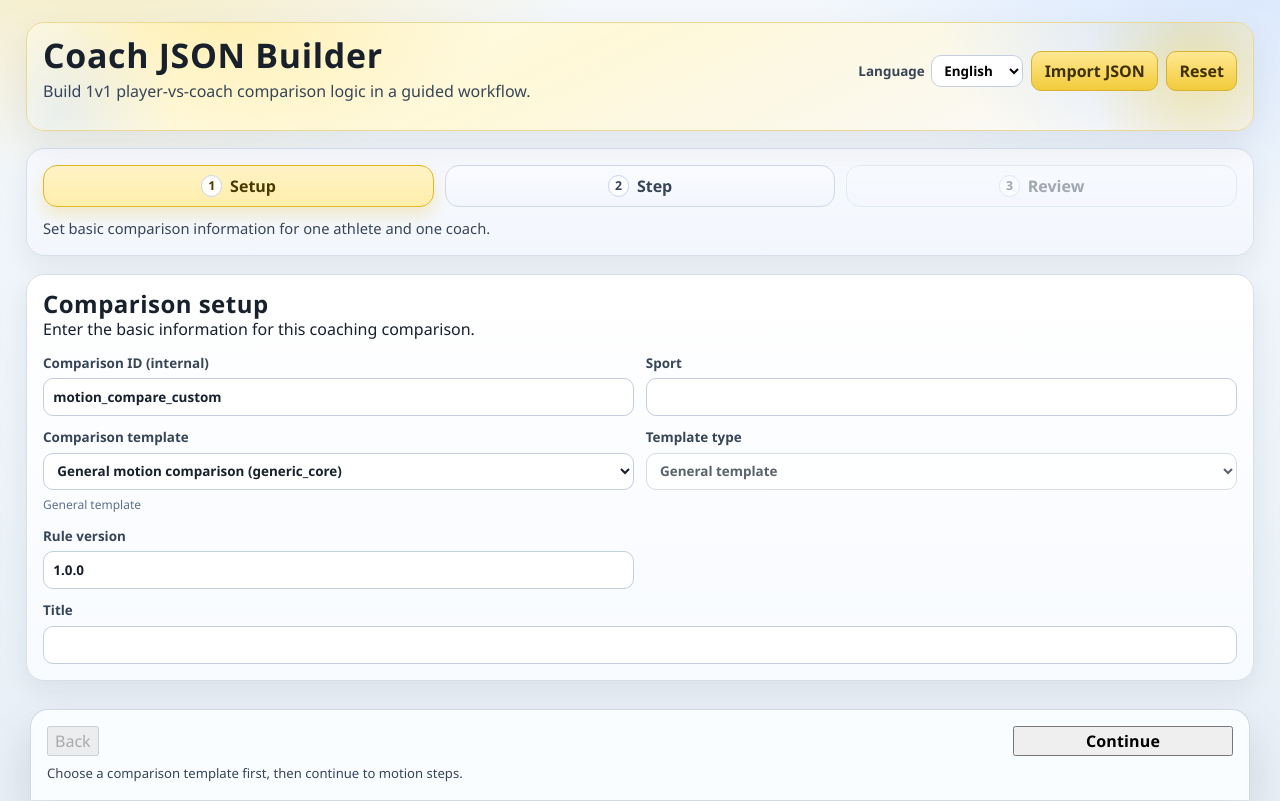
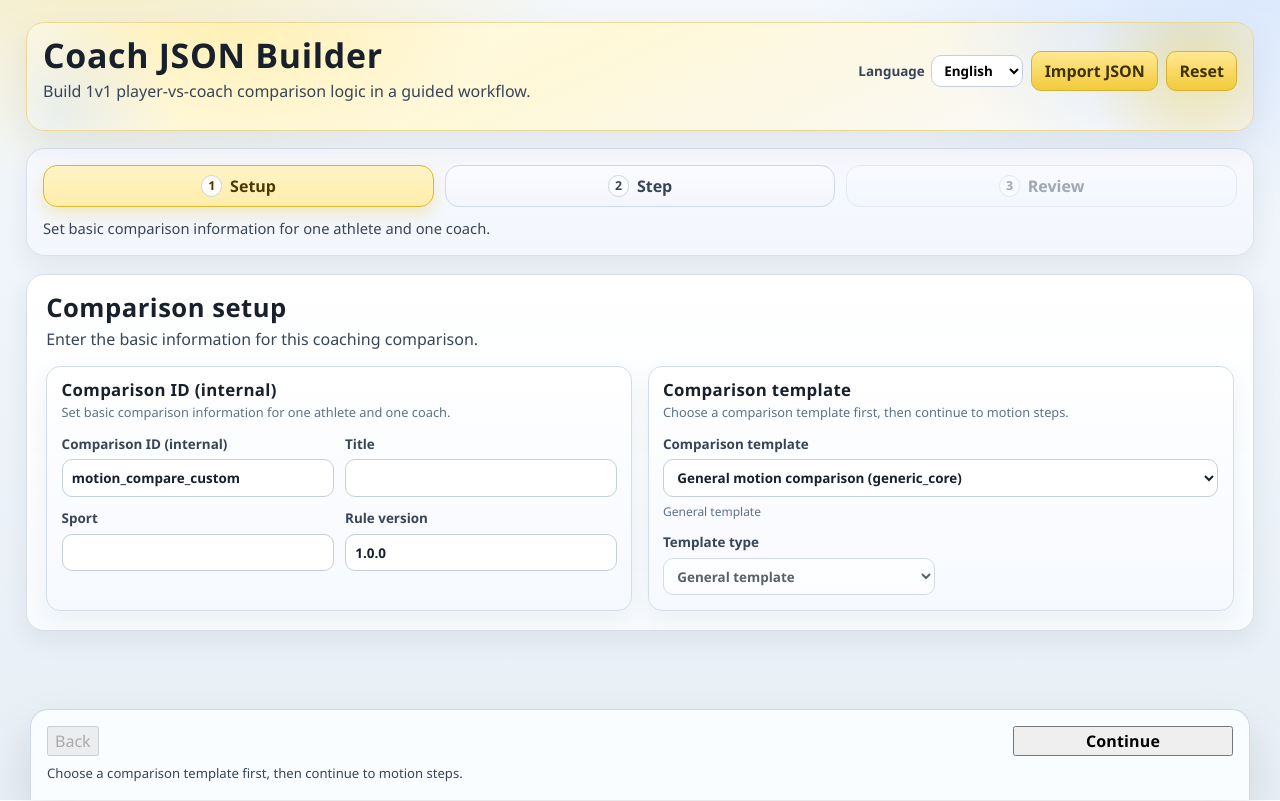
Before and after one commit to gakiw0/SOP-Generalization, a React (Vite) app in the folder ui/: page / in a window 1280 px wide. Built offline with nearby package versions, Linux system fonts and the light colour scheme.

Commit message:
update: restyle setup stage into guided grouped input cards

```diff
--- a/ui/src/features/coach-builder/CoachBuilderPage.tsx
+++ b/ui/src/features/coach-builder/CoachBuilderPage.tsx
@@ -394,9 +394,16 @@ export function CoachBuilderPage() {
 
       {workflowStage === 'setup' && (
         <>
-          <section className="cb-panel">
+          <section className="cb-panel cb-stage-section cb-setup-shell">
+            <div className="cb-section-intro">
               <h2>{t('metadata.sectionTitle')}</h2>
               <p>{t('metadata.help')}</p>
+            </div>
+
+            <div className="cb-setup-grid">
+              <section className="cb-setup-card">
+                <h3>{t('metadata.ruleSetId')}</h3>
+                <p className="cb-card-help-text">{t('workflow.setup.description')}</p>
                 <div className="cb-field-grid">
                   <label>
                     {t('metadata.ruleSetId')}
@@ -409,7 +416,17 @@ export function CoachBuilderPage() {
                       }
                     />
                   </label>
-
+                  <label>
+                    {t('metadata.title')}
+                    <input
+                      type="text"
+                      value={state.draft.metadata.title}
+                      data-testid="cb-setup-title"
+                      onChange={(event) =>
+                        dispatch({ type: 'meta/set', field: 'title', value: event.target.value })
+                      }
+                    />
+                  </label>
                   <label>
                     {t('metadata.sport')}
                     <input
@@ -421,8 +438,25 @@ export function CoachBuilderPage() {
                       }
                     />
                   </label>
+                  <label>
+                    {t('metadata.ruleVersion')}
+                    <input
+                      type="text"
+                      value={state.draft.metadata.sportVersion}
+                      data-testid="cb-setup-sport-version"
+                      onChange={(event) =>
+                        dispatch({ type: 'meta/set', field: 'sportVersion', value: event.target.value })
+                      }
+                    />
+                  </label>
+                </div>
+              </section>
 
-              <label>
+              <section className="cb-setup-card">
+                <h3>{t('metadata.metricProfileId')}</h3>
+                <p className="cb-card-help-text">{t('workflow.setup.footerHint')}</p>
+                <div className="cb-field-grid">
+                  <label className="cb-full-width">
                     {t('metadata.metricProfileId')}
                     <select
                       value={state.draft.metadata.metricProfileId}
@@ -474,30 +508,8 @@ export function CoachBuilderPage() {
                       </select>
                     </label>
                   )}
-
-              <label>
-                {t('metadata.ruleVersion')}
-                <input
-                  type="text"
-                  value={state.draft.metadata.sportVersion}
-                  data-testid="cb-setup-sport-version"
-                  onChange={(event) =>
-                    dispatch({ type: 'meta/set', field: 'sportVersion', value: event.target.value })
-                  }
-                />
-              </label>
-
-              <label className="cb-full-width">
-                {t('metadata.title')}
-                <input
-                  type="text"
-                  value={state.draft.metadata.title}
-                  data-testid="cb-setup-title"
-                  onChange={(event) =>
-                    dispatch({ type: 'meta/set', field: 'title', value: event.target.value })
-                  }
-                />
-              </label>
+                </div>
+              </section>
             </div>
           </section>
         </>
--- a/ui/src/features/coach-builder/styles.css
+++ b/ui/src/features/coach-builder/styles.css
@@ -169,6 +169,53 @@
   display: grid;
   gap: 1rem;
   grid-template-columns: minmax(260px, 330px) minmax(0, 1fr);
+}
+
+.cb-stage-section {
+  padding: 1.2rem;
+}
+
+.cb-section-intro {
+  display: flex;
+  flex-direction: column;
+  gap: 0.3rem;
+  margin-bottom: 0.95rem;
+}
+
+.cb-section-intro h2 {
+  font-size: clamp(1.42rem, 2vw, 1.76rem);
+}
+
+.cb-section-intro p {
+  color: var(--ink-700);
+}
+
+.cb-setup-shell {
+  background:
+    linear-gradient(180deg, rgba(255, 255, 255, 0.98) 0%, rgba(247, 251, 255, 0.97) 100%),
+    var(--surface-strong);
+}
+
+.cb-setup-grid {
+  display: grid;
+  grid-template-columns: repeat(2, minmax(0, 1fr));
+  gap: 0.95rem;
+}
+
+.cb-setup-card {
+  border: 1px solid #d4deeb;
+  border-radius: var(--radius-md);
+  background: linear-gradient(180deg, #ffffff 0%, #f6f9ff 100%);
+  padding: 0.9rem;
+  box-shadow: 0 8px 22px rgba(28, 45, 71, 0.06);
+}
+
+.cb-setup-card h3 {
+  font-size: 1.05rem;
+}
+
+.cb-setup-card .cb-card-help-text {
+  margin-top: 0.2rem;
 }
 
 .cb-step-workspace {
@@ -729,6 +776,10 @@
     grid-template-columns: 1fr;
   }
 
+  .cb-setup-grid {
+    grid-template-columns: 1fr;
+  }
+
   .cb-field-grid {
     grid-template-columns: 1fr;
   }
```
Lines whose indentation alone changed are shown as unchanged.
